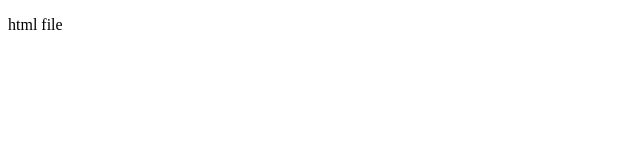
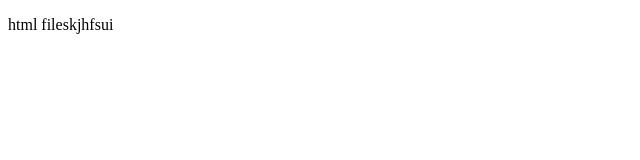
Before and after one commit to bilal-015/devopsmid, a plain HTML site: page index.html in a window 1280 px wide. Shown: the full height of the page, 0-640 px from the left. Drawn offline with Linux system fonts and the light colour scheme.

Commit message:
third commit

```diff
--- a/index.html
+++ b/index.html
@@ -6,7 +6,7 @@
     <title>Document</title>
 </head>
 <body>
-    <p>html file</p>
+    <p>html fileskjhfsui</p>
 
 </body>
 </html>
```
